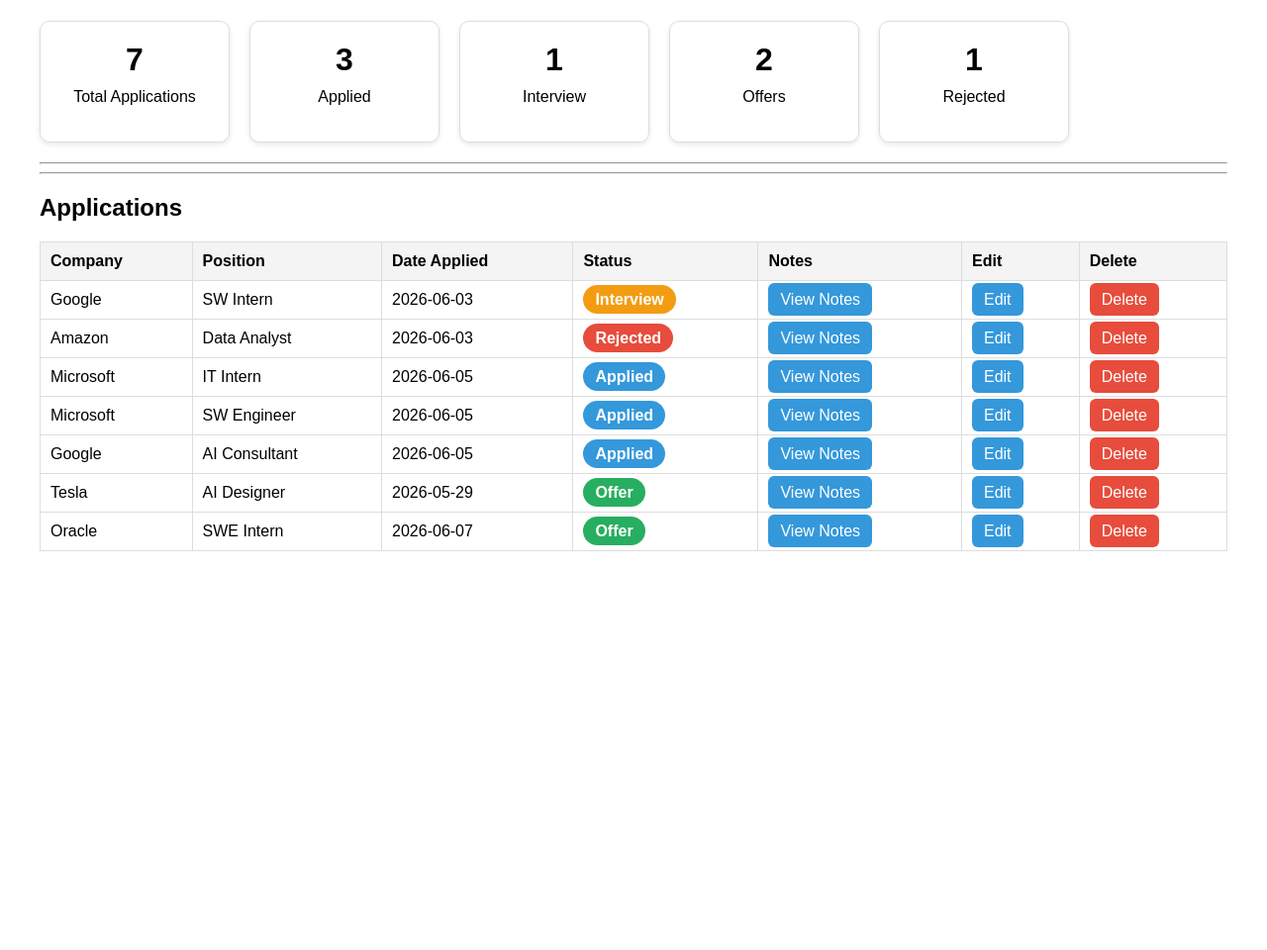
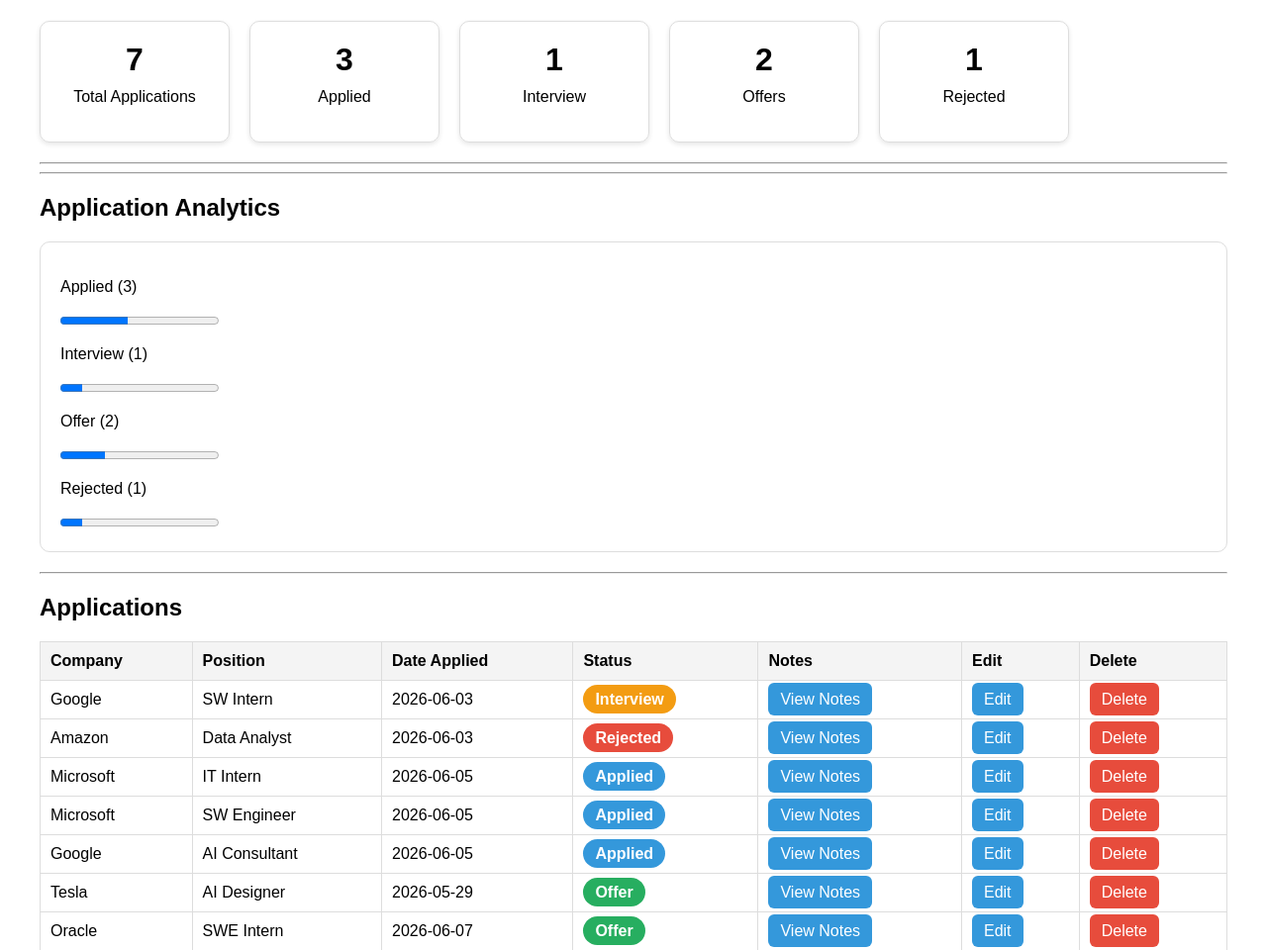
Before and after one commit to Israel-ia/Job-Application-Tracker, a Flask app: page / in a window 1280 px wide. Shown: the part 260-1220 px from the top of the page at 99% size. Before the commit the page ends 817 px from the top, so only its background shows below. Run offline with Flask 3, Linux system fonts and the light colour scheme; data comes from the database, SQL or seed files in the repository.

Commit message:
Added application analytics dashboard
Introduced a visual analytics section displaying application pipeline metrics using progress bars and aggregated dashboard statistics.

```diff
--- a/static/style.css
+++ b/static/style.css
@@ -106,3 +106,10 @@ button {
 tr:hover {
     background-color: #f8f9fa;
 }
+
+.analytics-card {
+    border: 1px solid #ddd;
+    border-radius: 10px;
+    padding: 20px;
+    margin-bottom: 20px;
+}
--- a/templates/index.html
+++ b/templates/index.html
@@ -115,6 +115,26 @@
     <hr>
     <hr>
 
+    <h2>Application Analytics</h2>
+
+    <div class="analytics-card">
+
+        <p>Applied ({{ applied_count }})</p>
+        <progress value="{{ applied_count }}" max="{{ total_applications }}"></progress>
+
+        <p>Interview ({{ interview_count }})</p>
+        <progress value="{{ interview_count }}" max="{{ total_applications }}"></progress>
+
+        <p>Offer ({{ offer_count }})</p>
+        <progress value="{{ offer_count }}" max="{{ total_applications }}"></progress>
+
+        <p>Rejected ({{ rejected_count }})</p>
+        <progress value="{{ rejected_count }}" max="{{ total_applications }}"></progress>
+
+    </div>
+
+    <hr>
+
     <h2>Applications</h2>
 
     <table>
```
